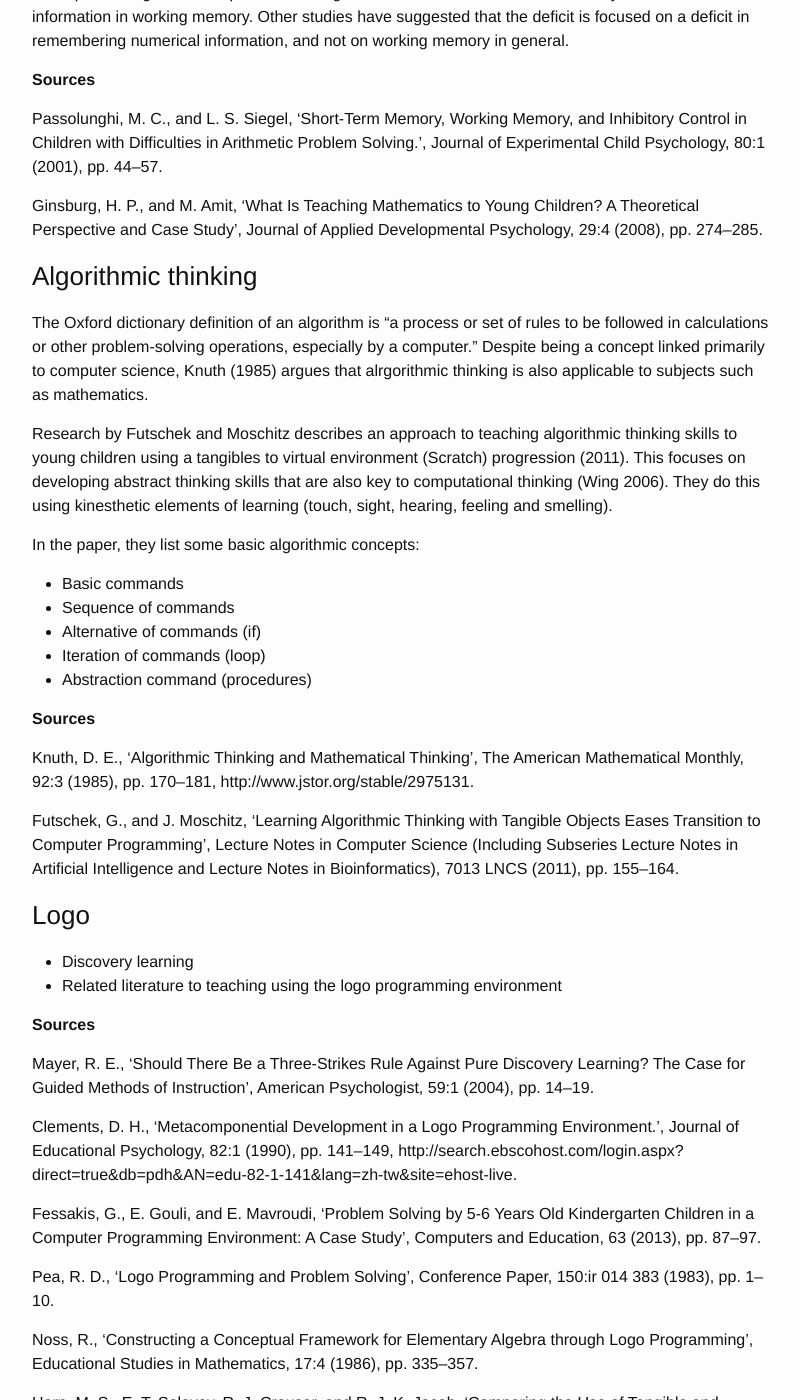
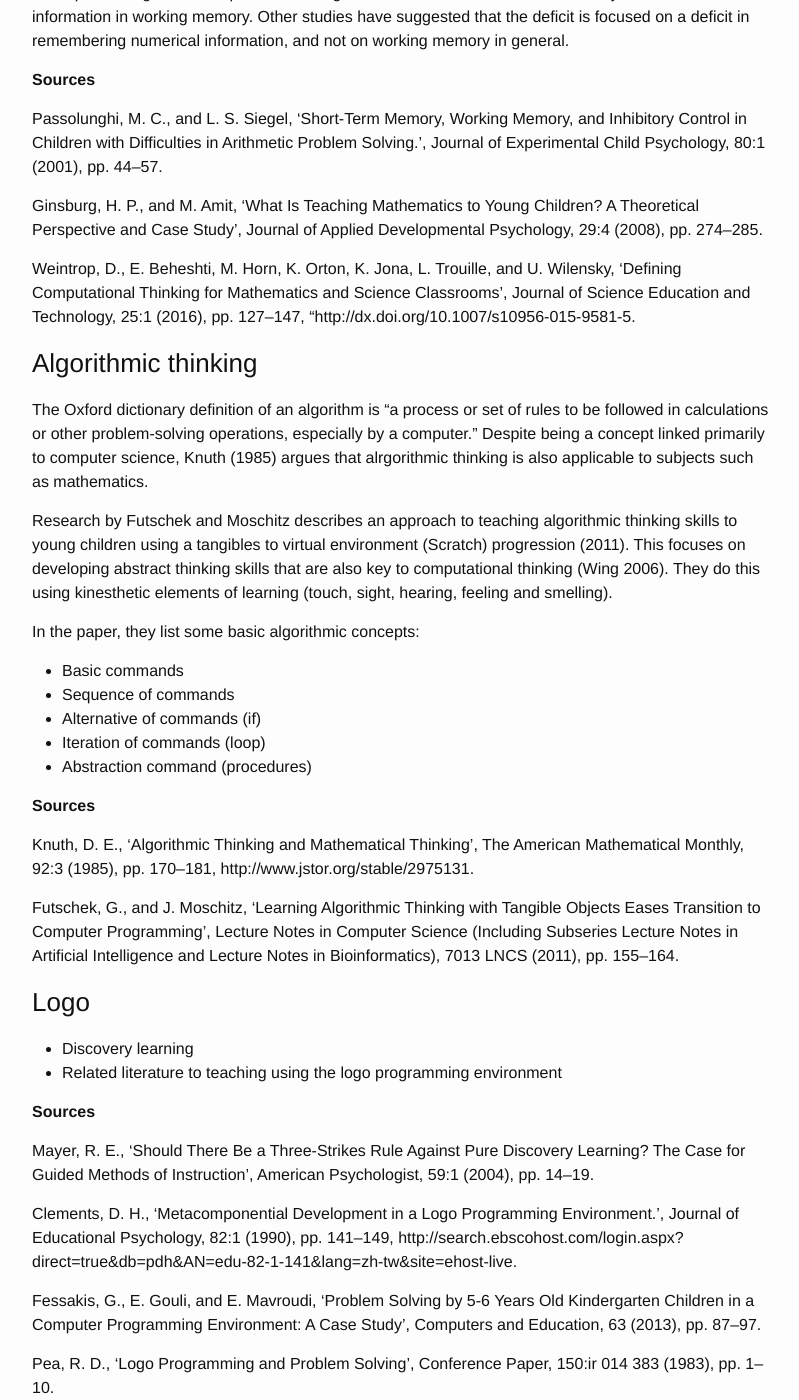
Before and after one commit to simonrose121/phd, a Jekyll site: the page built from _posts/2016-11-22-wider-reading.md, in a window 1280 px wide and 1400 px high, scrolled down 3019 px. Shown: the whole window, without its empty margins (238-1037 px from the left). Built offline with Jekyll 4.4.1, drawn with Linux system fonts in a browser that asks for light colours; some of the changed text lies outside the part shown.

Commit message:
Additional computational thinking source

```diff
--- a/_posts/2016-11-22-wider-reading.md
+++ b/_posts/2016-11-22-wider-reading.md
@@ -107,6 +107,8 @@ Passolunghi, M. C., and L. S. Siegel, ‘Short-Term Memory, Working Memory, and
 
 Ginsburg, H. P., and M. Amit, ‘What Is Teaching Mathematics to Young Children? A Theoretical Perspective and Case Study’, Journal of Applied Developmental Psychology, 29:4 (2008), pp. 274–285.
 
+Weintrop, D., E. Beheshti, M. Horn, K. Orton, K. Jona, L. Trouille, and U. Wilensky, ‘Defining Computational Thinking for Mathematics and Science Classrooms’, Journal of Science Education and Technology, 25:1 (2016), pp. 127–147, "http://dx.doi.org/10.1007/s10956-015-9581-5.
+
 ### Algorithmic thinking
 
 The Oxford dictionary definition of an algorithm is "a process or set of rules to be followed in calculations or other problem-solving operations, especially by a computer." Despite being a concept linked primarily to computer science, Knuth (1985) argues that alrgorithmic thinking is also applicable to subjects such as mathematics.
```
Also changed, not shown: other parts of _posts/2016-11-22-wider-reading.md (+1 -1 lines).
